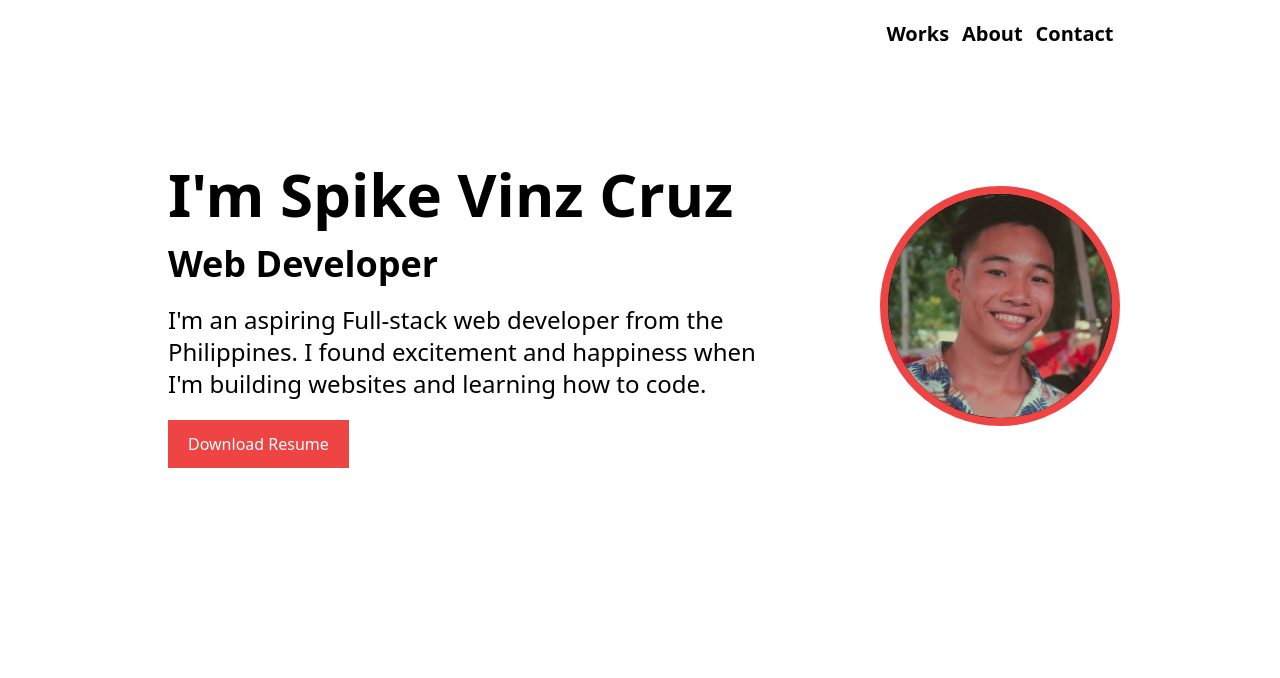
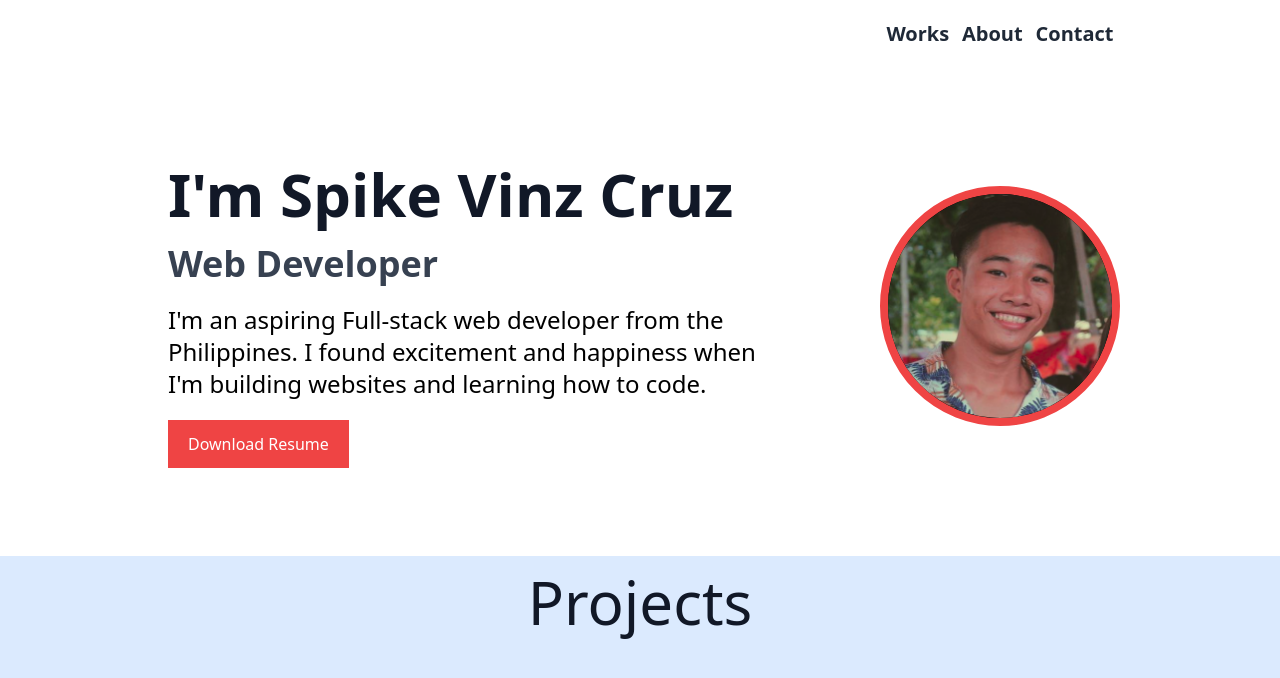
Before and after one commit to superspike7/portfolio, a website built with Vite: page index.html in a window 1280 px wide. Built offline with nearby package versions, Linux system fonts and the light colour scheme.

Commit message:
add projects
change font colors

```diff
--- a/index.html
+++ b/index.html
@@ -11,7 +11,7 @@
 
     <!-- nav bar -->
     <div class="mt-5 mx-auto w-9/12 h-9 flex justify-end">
-      <ul class="w-1/4 flex justify-around text-xl font-bold">
+      <ul class="w-1/4 flex justify-around text-xl font-bold text-gray-800">
         <li class="px-1"><a href="#">Works</a></li>
         <li class="px-1"><a href="#">About</a></li>
         <li class="px-1"><a href="#">Contact</a></li>
@@ -19,12 +19,12 @@
     </div>
 
     <!-- hero -->
-    <div class="w-9/12 mx-auto flex justify-around mt-20">
+    <div class="w-9/12 mx-auto flex justify-around mt-20 mb-20">
       <div class="flex-1 p-2">
-        <h1 class="mt-5 text-6xl font-extrabold">
+        <h1 class="mt-5 text-6xl font-extrabold text-gray-900">
           I'm Spike Vinz Cruz
         </h1>
-        <h3 class="mt-5 text-4xl font-bold">
+        <h3 class="mt-5 text-4xl font-bold text-gray-700">
           Web Developer
         </h3>
         <p class="mt-5 text-2xl font font-light">
@@ -41,6 +41,10 @@
       </div>
     </div>
 
+    <!-- projects -->
+    <div class="bg-blue-100 h-screen">
+      <h1 class="text-center text-gray-900 text-6xl p-4">Projects</h1>
+    </div>
 
 
   </body>
```
